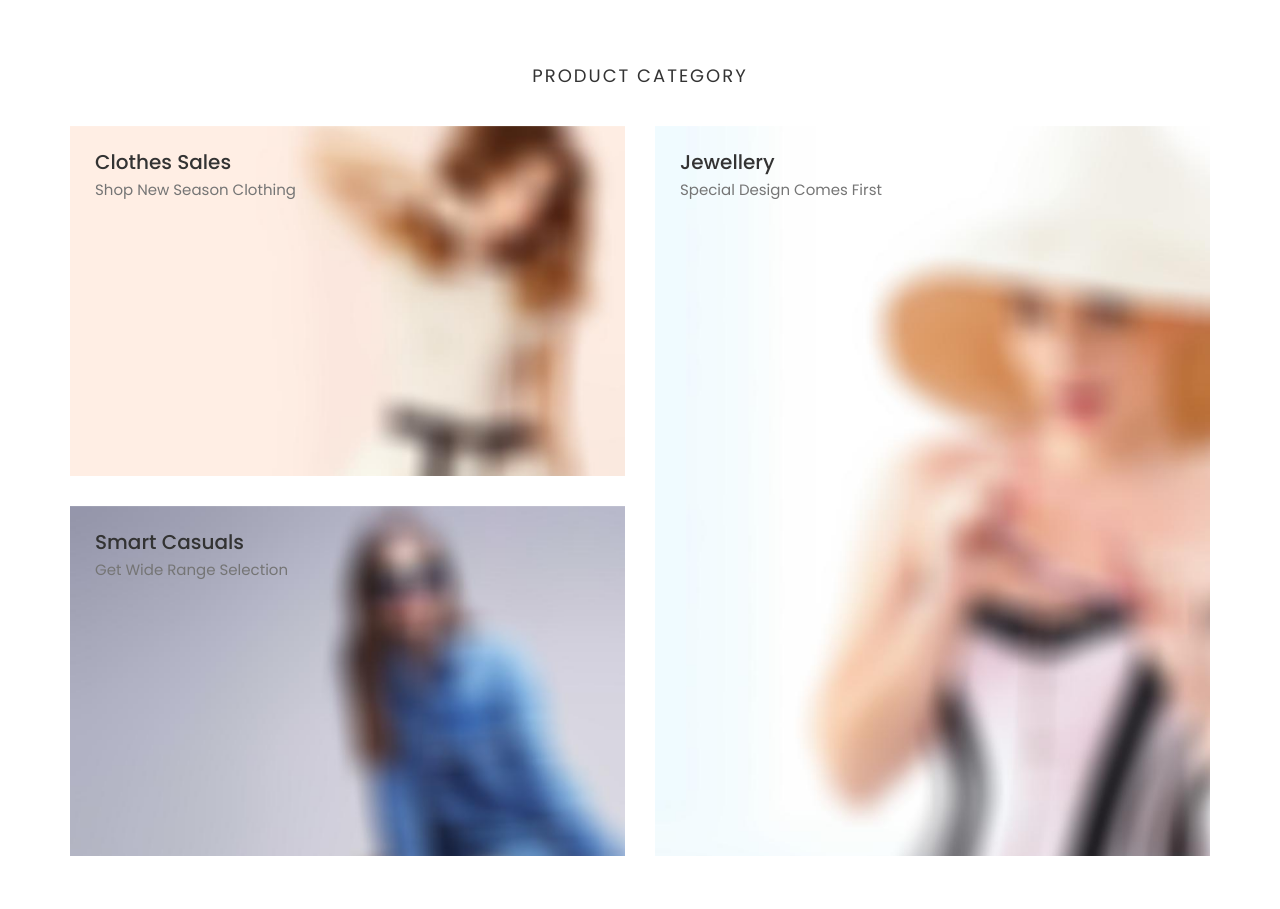
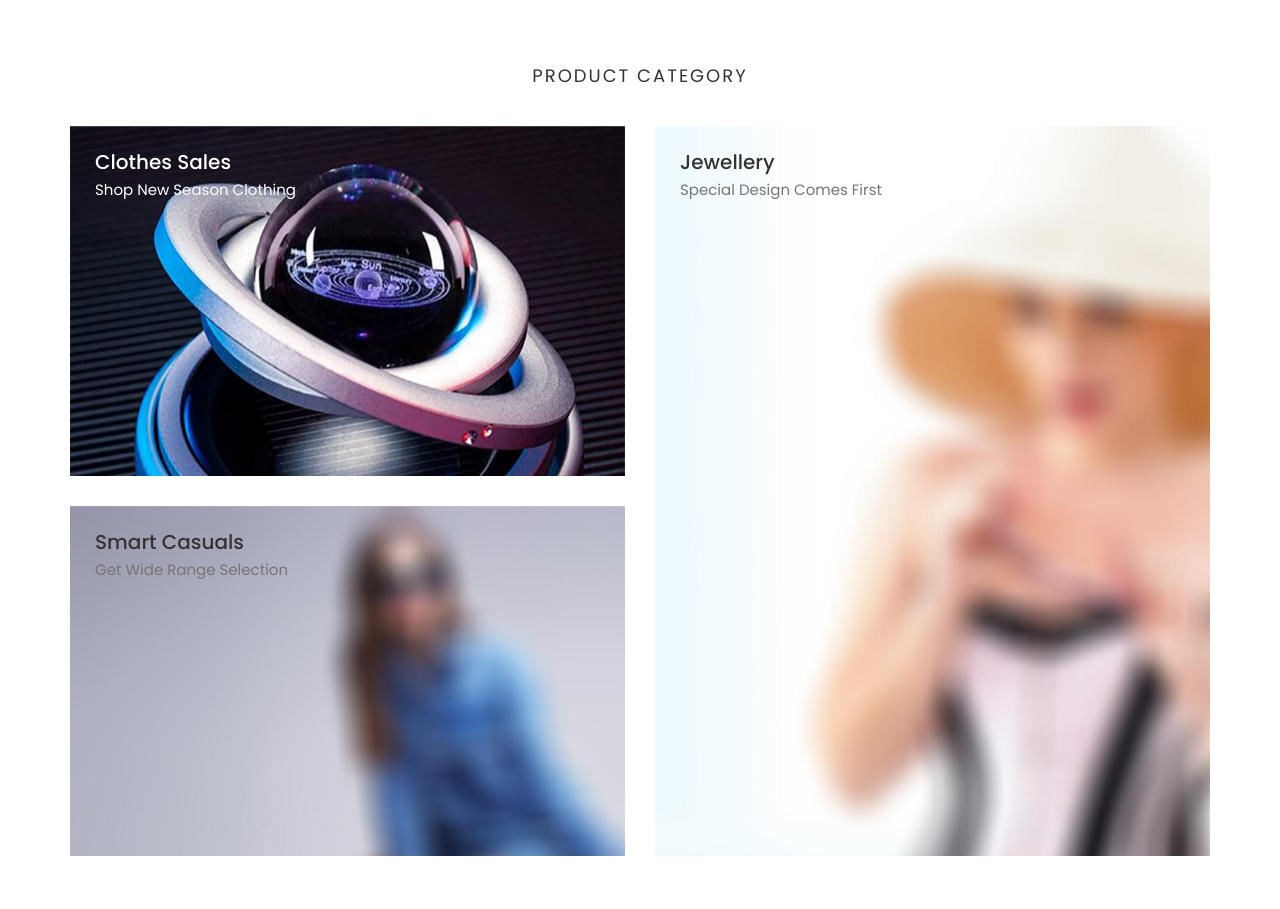
Before and after one commit to d2r3v/Astin, a plain HTML site: page index.html in a window 1280 px wide. Shown: the part 880-1789 px from the top of the page. Drawn offline with Linux system fonts and the light colour scheme; some packages are replaced by stand-ins of ours; no server answers; files whose address does not match are found by name.

Commit message:
Updated Index.html

```diff
--- a/index.html
+++ b/index.html
@@ -344,10 +344,10 @@
 			<div class="col-md-6">
 				<div class="category-box">
 					<a href="Category -1.html">
-						<img src="images/shop/category/category-1.jpg" alt="" />
+						<img src="images/Categories/Car_Perfumes.jpg" alt="" />
 						<div class="content">
-							<h3>Clothes Sales</h3>
-							<p>Shop New Season Clothing</p>
+							<h3 style="color: white;">Clothes Sales</h3>
+							<p style="color: white;">Shop New Season Clothing</p>
 						</div>
 					</a>
 				</div>
```
Also changed, not shown: images/Categories/Car_Perfumes.jpg (added).
